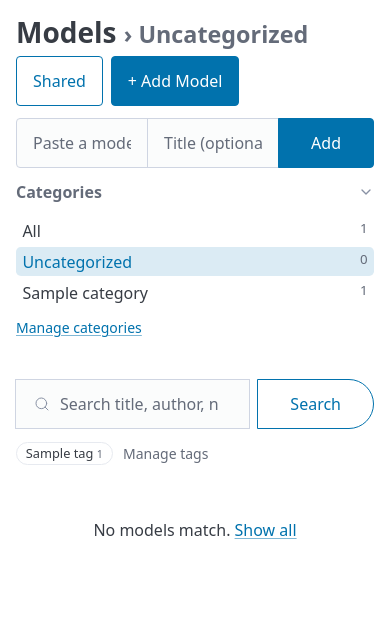
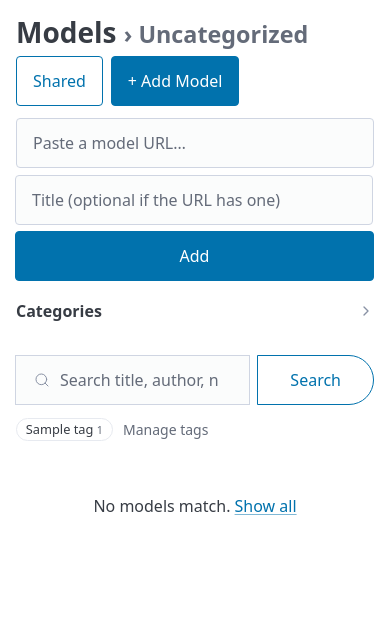
Before and after one commit to Phallsoft/Filaman, a FastAPI app: page /models?cat=none in a window 390 px wide. Shown: the part 244-874 px from the top of the page. After the commit the page ends 759 px from the top, so only its background shows below. Run offline with FastAPI, Linux system fonts and the light colour scheme; the visitor is signed in with stand-in values (Sample User, id 1); tables that the repository leaves empty hold one stand-in row (values such as "Sample post"); some libraries are stand-ins or nearby versions.

Commit message:
fix(library): mobile polish for quick-add, category sidebar, and header buttons
Found during a live smoke run: quick-add fields stack on narrow screens, the
category tree starts collapsed on phones, header action buttons align.

Co-Authored-By: Claude Opus 5.5 <noreply@anthropic.com>

```diff
--- a/app/static/custom.css
+++ b/app/static/custom.css
@@ -216,8 +216,13 @@ input[type="color"] {
 .image-admin figcaption { display: flex; gap: 0.35rem; margin-top: 0.35rem; }
 .image-admin button { margin: 0; width: auto; padding: 0.15rem 0.5rem; font-size: 0.8rem; }
 
+.page-actions { align-items: center; }
+.page-actions form button { margin-bottom: 0; }
+
 @media (max-width: 760px) {
-  .lib-layout { grid-template-columns: 1fr; }
+  .lib-layout { grid-template-columns: minmax(0, 1fr); gap: 0.75rem; }
+  .quick-add fieldset[role="group"] { flex-direction: column; }
+  .quick-add fieldset[role="group"] > * { border-radius: var(--pico-border-radius) !important; margin-bottom: 0.4rem; }
   .model-detail { grid-template-columns: 1fr; }
   .model-grid { grid-template-columns: repeat(auto-fill, minmax(10rem, 1fr)); }
 }
--- a/app/templates/base.html
+++ b/app/templates/base.html
@@ -5,7 +5,7 @@
   <meta name="viewport" content="width=device-width, initial-scale=1">
   <title>{% block title %}Filaman{% endblock %}</title>
   <link rel="stylesheet" href="https://cdn.jsdelivr.net/npm/@picocss/pico@2/css/pico.min.css">
-  <link rel="stylesheet" href="/static/custom.css?v=3">
+  <link rel="stylesheet" href="/static/custom.css?v=4">
   <script>
     (function () {
       var t = localStorage.getItem("theme");
--- a/app/templates/library/list.html
+++ b/app/templates/library/list.html
@@ -89,6 +89,11 @@
 
 <script>
 (function () {
+  // On phones the category tree starts collapsed so the models are visible first.
+  var sidebar = document.querySelector(".lib-sidebar");
+  if (sidebar && window.matchMedia("(max-width: 760px)").matches) sidebar.open = false;
+})();
+(function () {
   var form = document.getElementById("bulk-form");
   if (!form) return;
   var checks = document.querySelectorAll("[data-bulk-check]");
```
